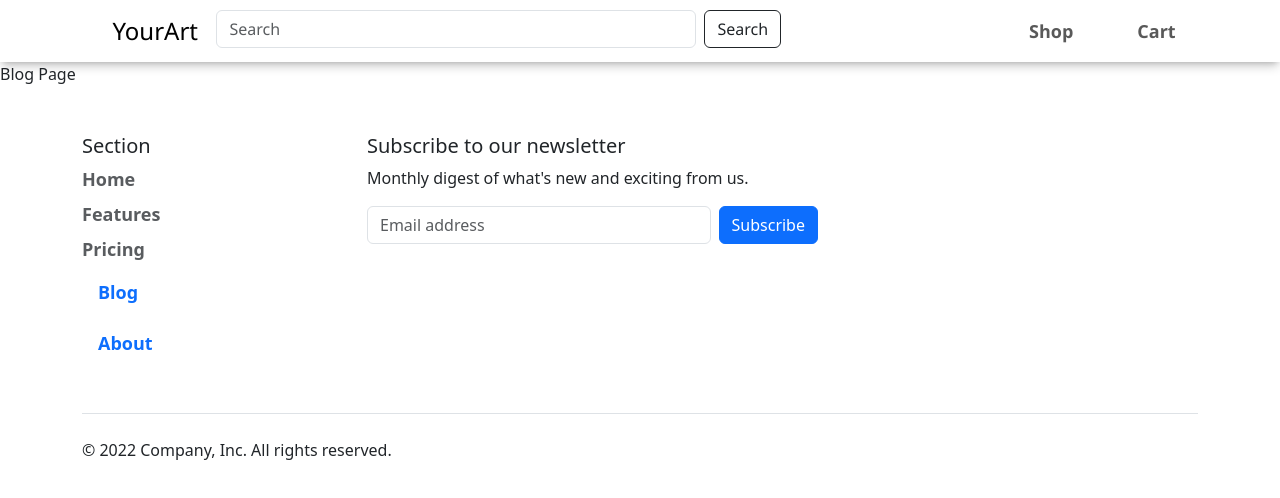
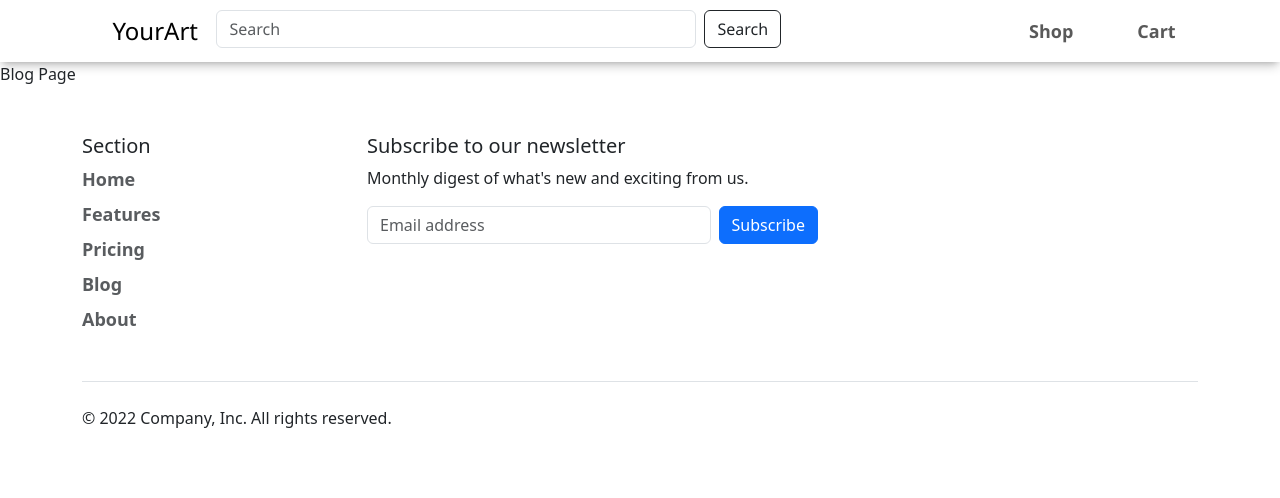
Before and after one commit to rohanjaiswal13/ArtGallery, a React (Vite) app: page /blog in a window 1280 px wide. Shown: the top 498 px of the page. Built offline with nearby package versions, Linux system fonts and the light colour scheme.

Commit message:
fixing footer

```diff
--- a/src/components/footer/footer.jsx
+++ b/src/components/footer/footer.jsx
@@ -25,12 +25,12 @@ const Footer = () => {
                 </a>
               </li>
               <li className="nav-item mb-2">
-                <Link className="nav-link mr" to="/blog">
+                <Link className="nav-link p-0 text-muted mr" to="/blog">
                   Blog
                 </Link>
               </li>
               <li className="nav-item mb-2">
-                <Link className="nav-link mr" to="/aboutus">
+                <Link className="nav-link p-0 text-muted  mr" to="/aboutus">
                   About
                 </Link>
               </li>
```
